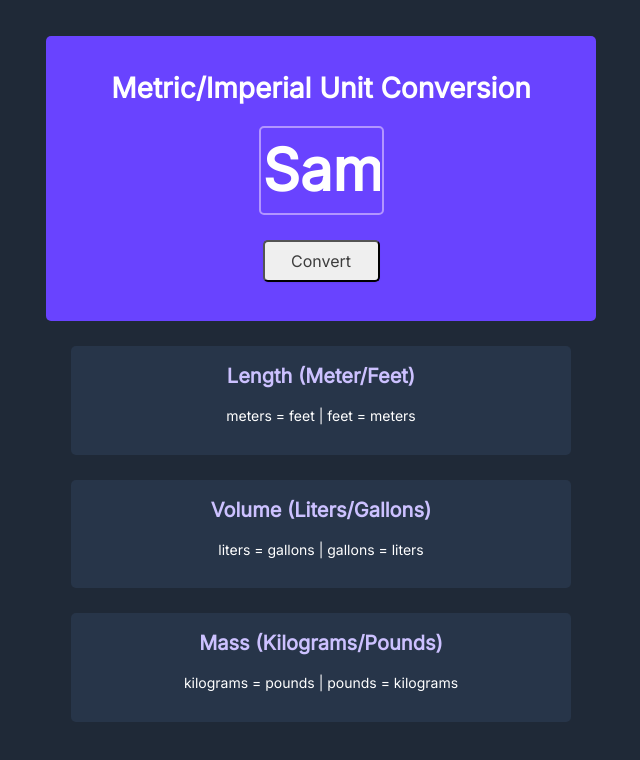
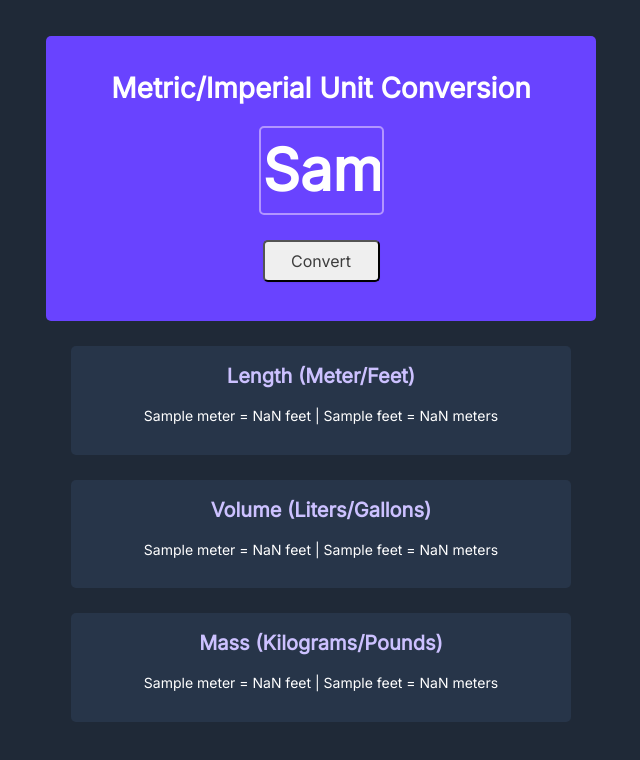
Before and after one commit to JaggedHorzion/Unit-Converter, a plain HTML site: page index.html in a window 1280 px wide. Both pictures are taken after typing "Sample" into the empty fields and a click on the button "Convert". Shown: the whole page, without its empty margins (319-959 px from the left). Drawn offline with Linux system fonts and the light colour scheme.

Commit message:
First JavaScript function

```diff
--- a/index.html
+++ b/index.html
@@ -18,15 +18,15 @@
         <div class="main">
             <div class="unit-convertors" id="unit-convertor-one">
                 Length (Meter/Feet)
-            <div class="text" id="meter/feet">meters = feet | feet = meters</div>
+            <div class="text" id="meter/feet">0 meters = 0.000 feet | 0 feet = 0.000 meters</div>
                 </div>
             <div class="unit-convertors" id="unit-convertor-two">
                 Volume (Liters/Gallons)
-                <div class="text" id="liter/gallon">liters = gallons | gallons = liters</div>
+                <div class="text" id="liter/gallon">0 liters = 0.000 gallons | 0 gallons = 0.000 liters</div>
             </div>
             <div class="unit-convertors" id="unit-convertor-three">
                 Mass (Kilograms/Pounds)
-                <div class="text" id="kilograms/pounds">kilograms = pounds | pounds = kilograms</div>
+                <div class="text" id="kilograms/pounds">0 kilograms = 0.000 pounds | 0 pounds = 0.000 kilograms</div>
             </div>
         </div>
     </div>
--- a/script.js
+++ b/script.js
@@ -3,3 +3,25 @@
 1 liter = 0.264 gallon
 1 kilogram = 2.204 pound
 */
+
+const inputEl = document.getElementById("input-el")
+const inputBtn = document.getElementById("input-btn")
+const meterFeet = document.getElementById("meter/feet")
+const literGallon = document.getElementById("liter/gallon")
+const kiloPound = document.getElementById("kilograms/pounds")
+
+const meterToFeet =  3.281
+const literToGallon =  0.264
+const kiloToPound =  2.204
+
+const feetToMeter = 0.304
+const gallonToLiter = 3.785
+const poundToKilo = 0.453
+
+inputBtn.addEventListener("click", function() {
+    let baseValue = inputEl.value
+
+    meterFeet.textContent = `${baseValue} meter = ${baseValue * meterToFeet} feet | ${baseValue} feet = ${baseValue * feetToMeter} meters`
+    literGallon.textContent = `${baseValue} meter = ${baseValue * literToGallon} feet | ${baseValue} feet = ${baseValue * gallonToLiter} meters`
+    kiloPound.textContent = `${baseValue} meter = ${baseValue * kiloToPound} feet | ${baseValue} feet = ${baseValue * poundToKilo} meters`
+})
```
